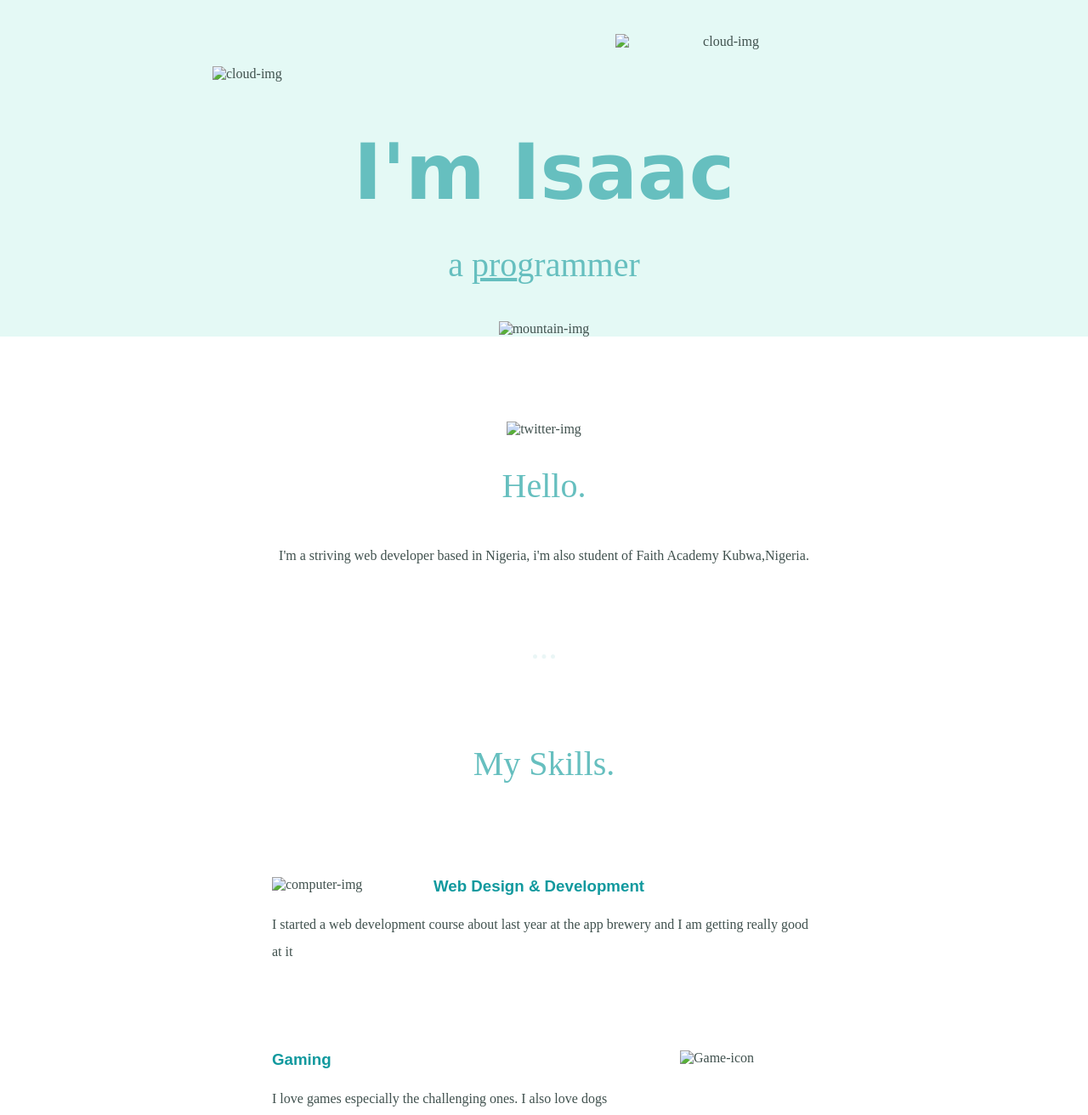
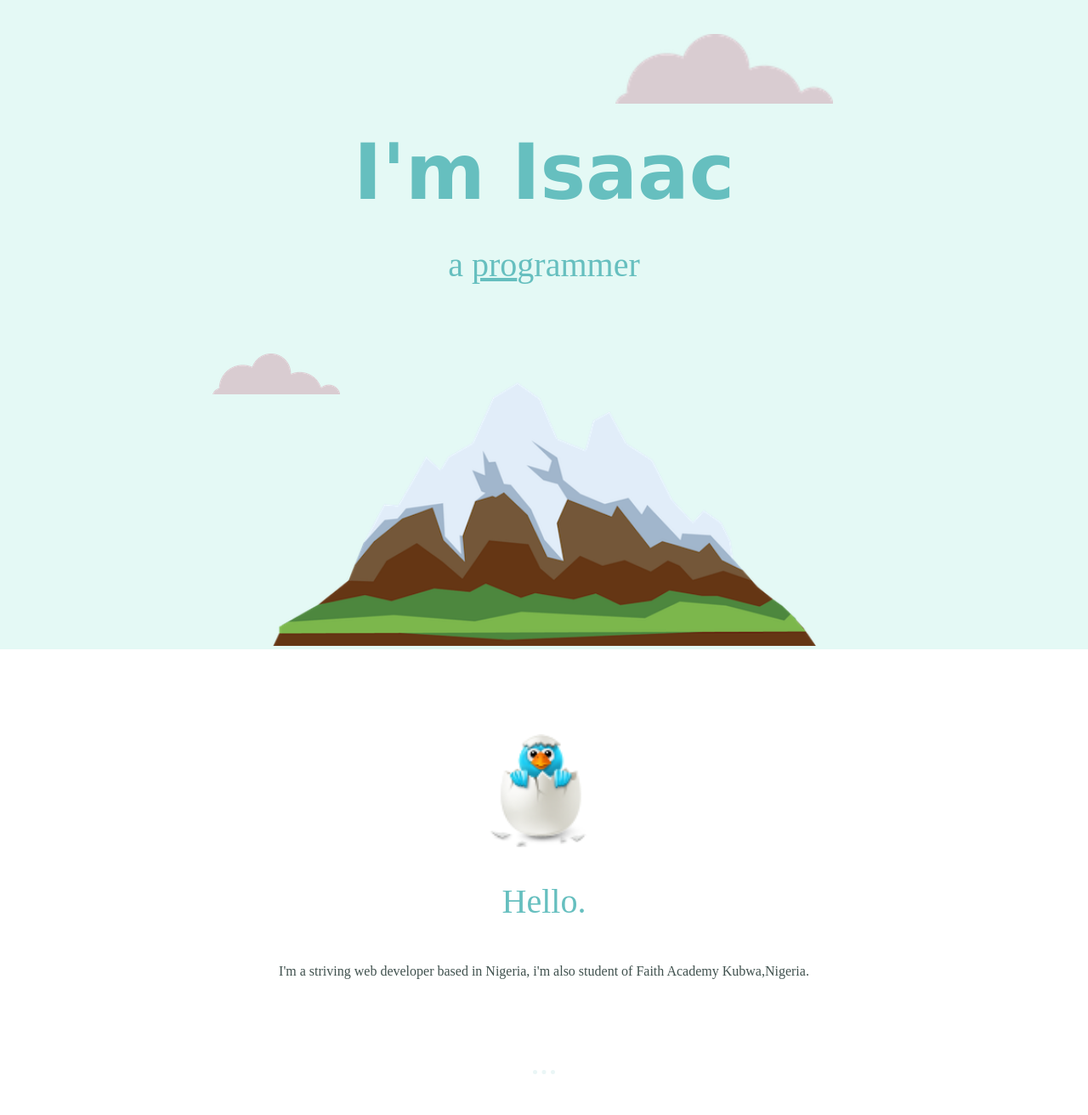
Before and after one commit to A-Icool/Abollo, a plain HTML site: page index.html in a window 1280 px wide. Shown: the top 1312 px of the page at 85% size. Drawn offline with Linux system fonts and the light colour scheme.

Commit message:
Update index.html

```diff
--- a/index.html
+++ b/index.html
@@ -19,16 +19,16 @@
     </head>
     <body>
       <div class="top-container">
-        <img class="top-cloud" src="image/cloud.png" alt="cloud-img">
+        <img class="top-cloud" src="cloud.png" alt="cloud-img">
          <h1>I'm Isaac</h1>
           <h2>a <span class="pro">pro</span>grammer</h2>
-        <img class="bottom-cloud" src="image/cloud.png" alt="cloud-img">
-      <img class="mountain" src="image/mountain.png" alt="mountain-img">
+        <img class="bottom-cloud" src="cloud.png" alt="cloud-img">
+      <img class="mountain" src="mountain.png" alt="mountain-img">
 
       </div>
       <div class="middle-container">
         <div class="profile">
-          <img class="twitter"src="image/twitter.png" alt="twitter-img">
+          <img class="twitter"src="twitter.png" alt="twitter-img">
           <h2>Hello.</h2>
           <p>I'm a striving web developer based in Nigeria, i'm also student of Faith Academy Kubwa,Nigeria.</p>
         </div>
@@ -36,12 +36,12 @@
         <div class="skills">
           <h2>My Skills.</h2>
           <div class="skill-row">
-            <img class="computer" src="image/computer.png" alt="computer-img">
+            <img class="computer" src="computer.png" alt="computer-img">
             <h3>Web Design & Development</h3>
             <p>I started a web development course about last year at the app brewery and I am getting really good at it </p>
           </div>
           <div class="skill-row">
-            <img class="game" src="image/Game-icon.png" alt="Game-icon">
+            <img class="game" src="Game-icon.png" alt="Game-icon">
             <h3>Gaming</h3>
             <p>I love games especially the challenging ones. I also love dogs</p>
           </div>
```
